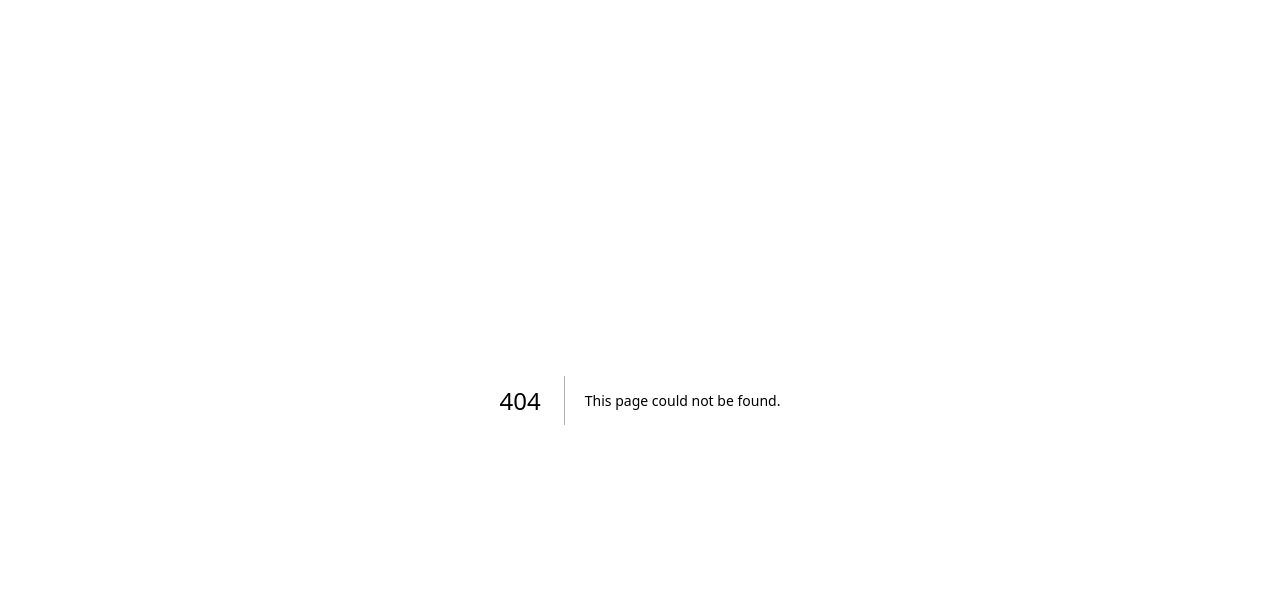
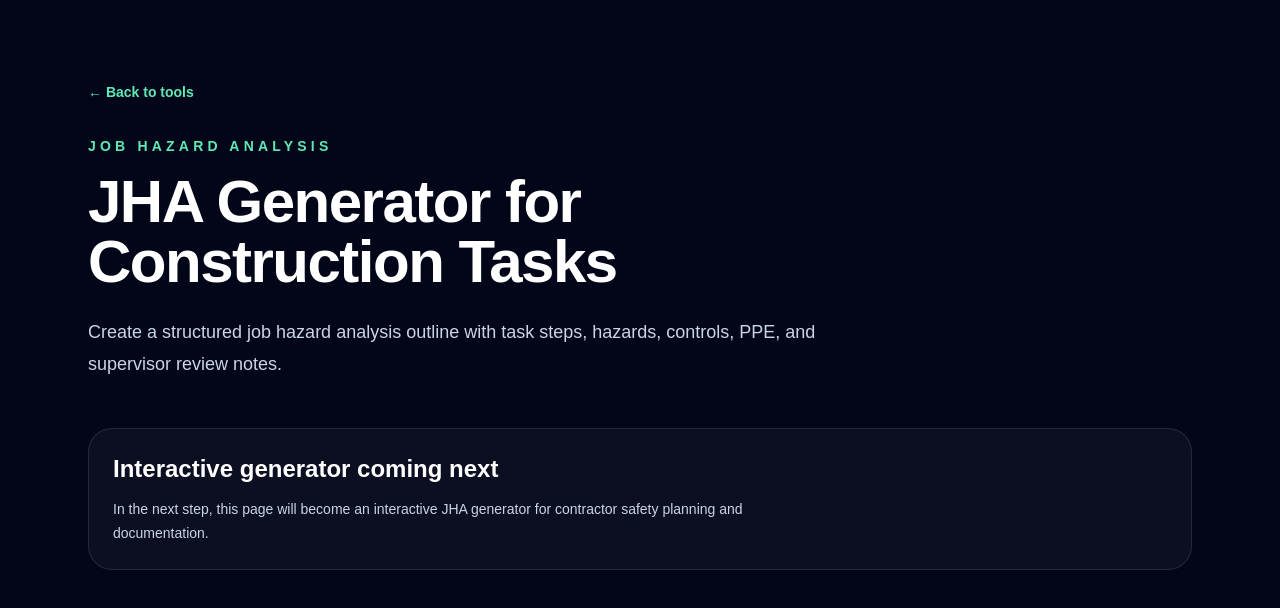
Before and after one commit to alhscholars-ship-it/contractor-safety-tools, a Next.js app: page /tools/jha-generator in a window 1280 px wide. Before the commit this address had no page. Shown: the top 608 px of the page. Built offline with nearby package versions, Linux system fonts and the light colour scheme.

Commit message:
feat: add jha generator route

```diff
--- a/src/app/sitemap.ts
+++ b/src/app/sitemap.ts
@@ -36,5 +36,11 @@ export default function sitemap(): MetadataRoute.Sitemap {
       changeFrequency: "monthly",
       priority: 0.85,
     },
+    {
+      url: `${baseUrl}/tools/jha-generator`,
+      lastModified: now,
+      changeFrequency: "monthly",
+      priority: 0.85,
+    },
   ];
 }
--- /dev/null
+++ b/src/app/tools/jha-generator/page.tsx
@@ -0,0 +1,44 @@
+import type { Metadata } from "next";
+import Link from "next/link";
+
+export const metadata: Metadata = {
+  title: "JHA Generator",
+  description:
+    "Create a job hazard analysis outline for construction tasks, hazards, controls, PPE, and supervisor review documentation.",
+  alternates: {
+    canonical: "/tools/jha-generator",
+  },
+};
+
+export default function JhaGeneratorPage() {
+  return (
+    <main className="min-h-screen bg-slate-950 text-white">
+      <section className="mx-auto w-full max-w-6xl px-6 py-20">
+        <Link href="/tools" className="text-sm font-semibold text-emerald-300">
+          ← Back to tools
+        </Link>
+
+        <div className="mt-8 max-w-3xl">
+          <p className="mb-4 text-sm font-semibold uppercase tracking-[0.3em] text-emerald-300">
+            Job Hazard Analysis
+          </p>
+          <h1 className="text-4xl font-black tracking-tight sm:text-6xl">
+            JHA Generator for Construction Tasks
+          </h1>
+          <p className="mt-6 text-lg leading-8 text-slate-300">
+            Create a structured job hazard analysis outline with task steps,
+            hazards, controls, PPE, and supervisor review notes.
+          </p>
+        </div>
+
+        <div className="mt-12 rounded-3xl border border-white/10 bg-white/[0.04] p-6">
+          <h2 className="text-2xl font-black">Interactive generator coming next</h2>
+          <p className="mt-3 max-w-2xl text-sm leading-6 text-slate-300">
+            In the next step, this page will become an interactive JHA generator
+            for contractor safety planning and documentation.
+          </p>
+        </div>
+      </section>
+    </main>
+  );
+}
--- a/src/data/tools.ts
+++ b/src/data/tools.ts
@@ -57,4 +57,18 @@ export const tools: ToolDefinition[] = [
       "near miss report template",
     ],
   },
+  {
+    slug: "jha-generator",
+    name: "JHA Generator",
+    shortDescription:
+      "Create a job hazard analysis outline with task steps, hazards, controls, PPE, and review notes.",
+    category: "Job Hazard Analysis",
+    href: "/tools/jha-generator",
+    keywords: [
+      "JHA generator",
+      "job hazard analysis template",
+      "construction JHA",
+      "job safety analysis generator",
+    ],
+  },
 ];
```
